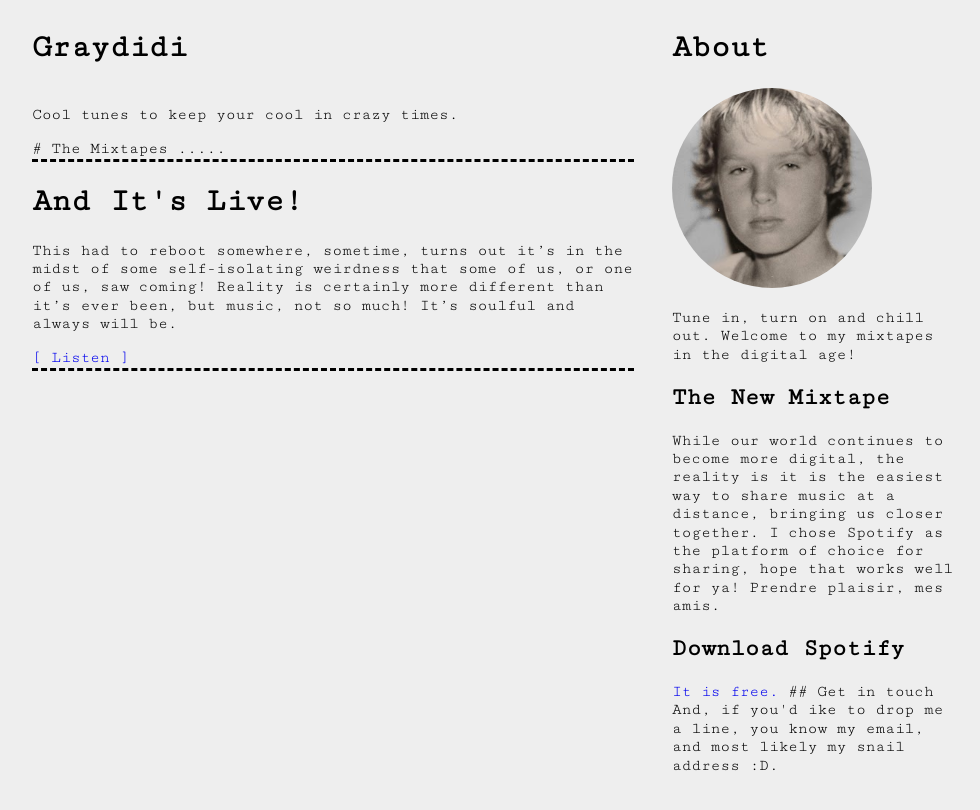
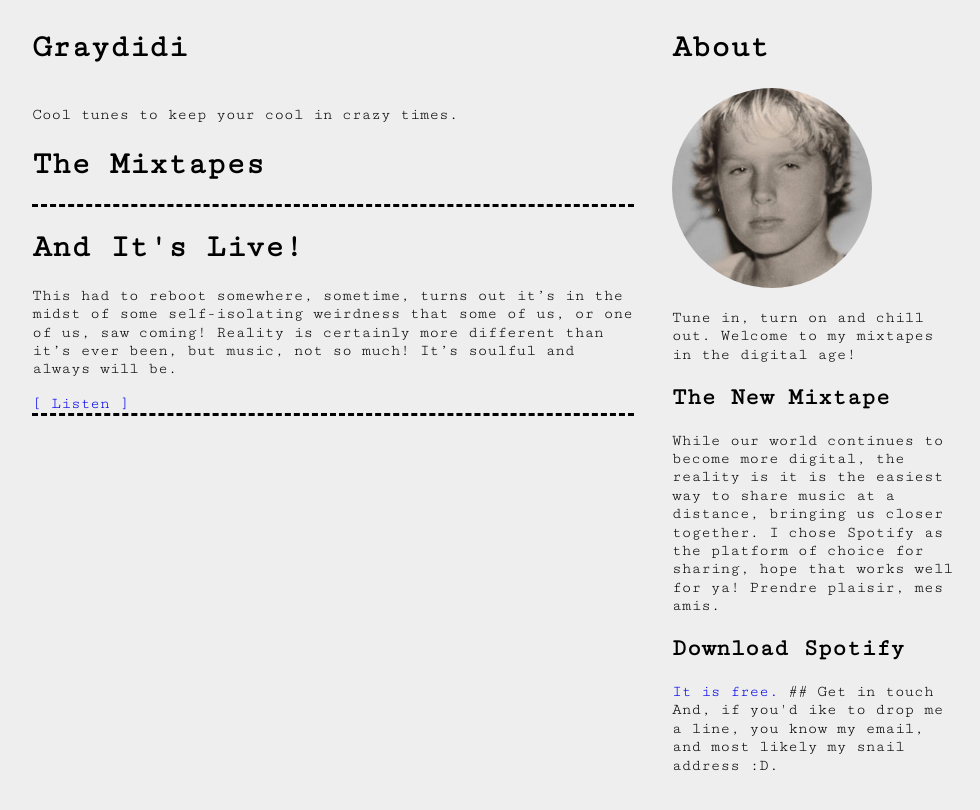
Before and after one commit to sodanovels/demonmusic, a Jekyll site: the page built from index.html, in a window 1280 px wide. Shown: the top 810 px of the page, without its empty margins (147-1127 px from the left). Built offline with Jekyll 4.4.1, drawn with Linux system fonts in a browser that asks for light colours; nearby versions of some CDN libraries; the list of posts is cut into pages by our own code.

```diff
--- a/index.html
+++ b/index.html
@@ -9,8 +9,7 @@ layout: default
           <br/>{{ site.desc }}
       </p>
       <article>
-        # The Mixtapes
-        .....
+        <h1>The Mixtapes</h1>
       </article>
       {% for post in paginator.posts %}
       <article>
```
